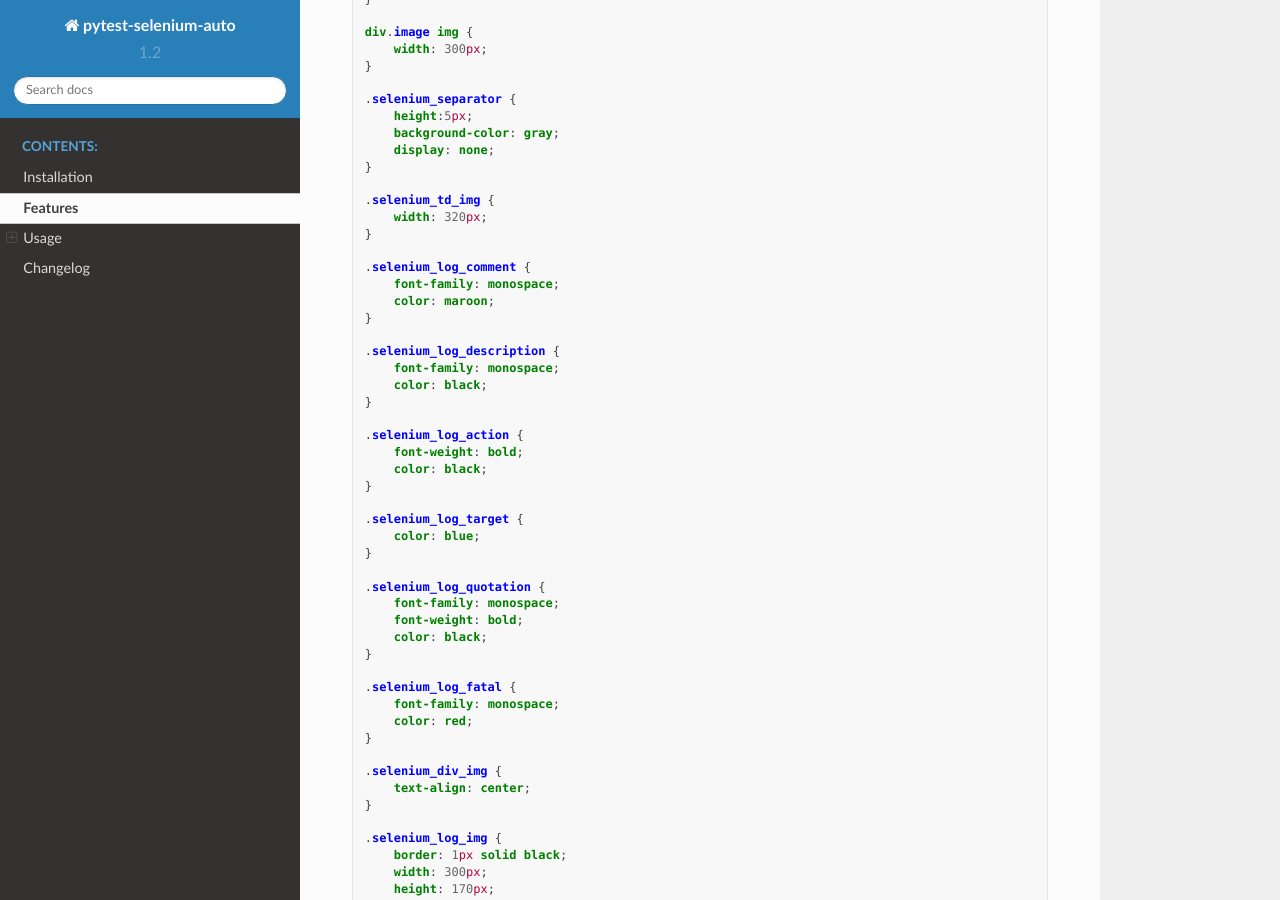
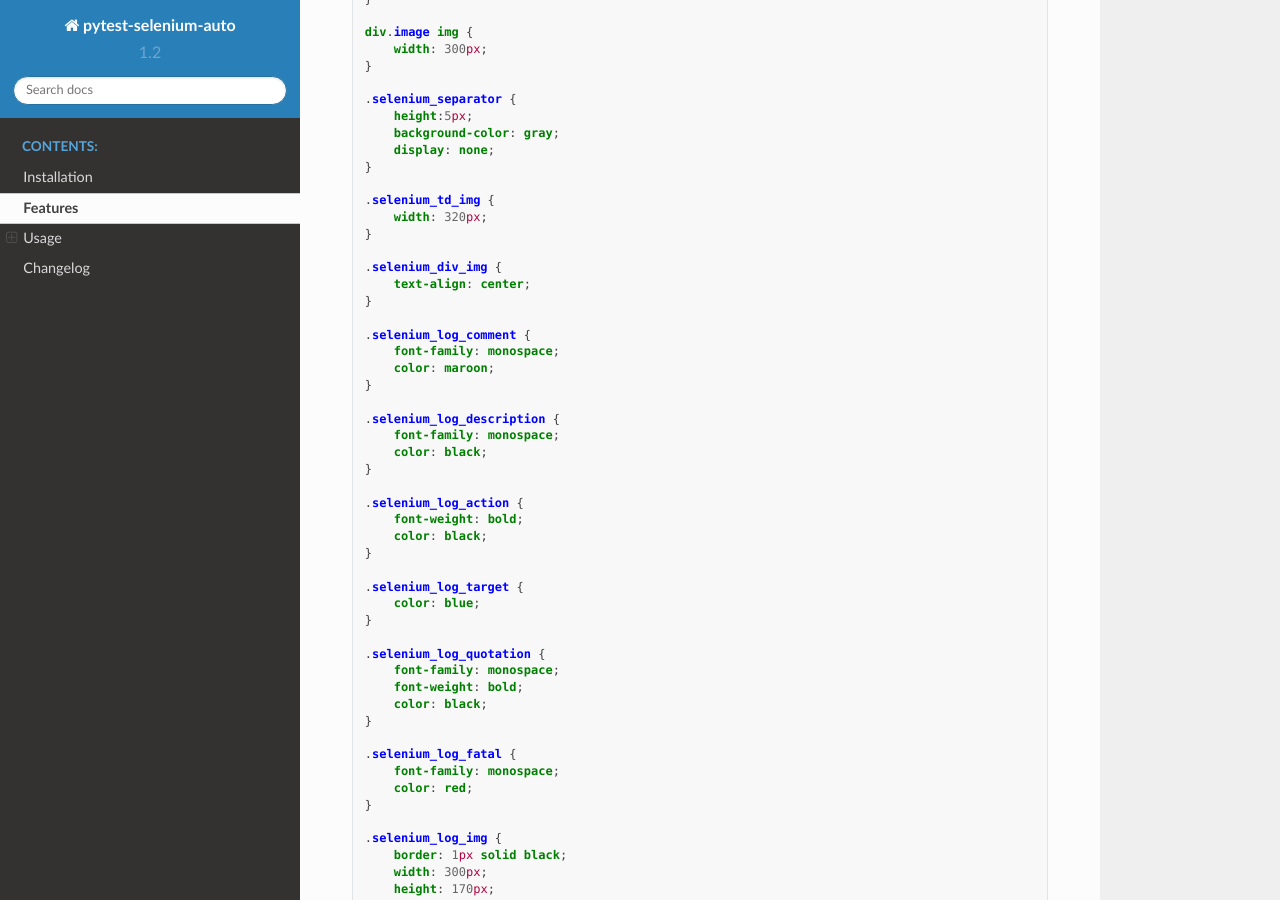
Before and after one commit to harmin-parra/pytest-selenium-auto, a Sphinx documentation site: the page built from docs/user_guide.rst, in a window 1280 px wide and 900 px high, scrolled down 4899 px. Built offline with Sphinx 7.4.7 and the Read the Docs theme 2.0.0, drawn with Linux system fonts in a browser that asks for light colours; some of the changed lines change nothing that is shown.

Commit message:
update docs

```diff
--- a/docs/user_guide.rst
+++ b/docs/user_guide.rst
@@ -259,6 +259,10 @@ Sample CSS file
       width: 320px;
   }
 
+  .selenium_div_img {
+      text-align: center;
+  }
+
   .selenium_log_comment {
       font-family: monospace;
       color: maroon;
@@ -287,10 +291,6 @@ Sample CSS file
   .selenium_log_fatal {
       font-family: monospace;
       color: red;
-  }
-
-  .selenium_div_img {
-      text-align: center;
   }
 
   .selenium_log_img {
```
